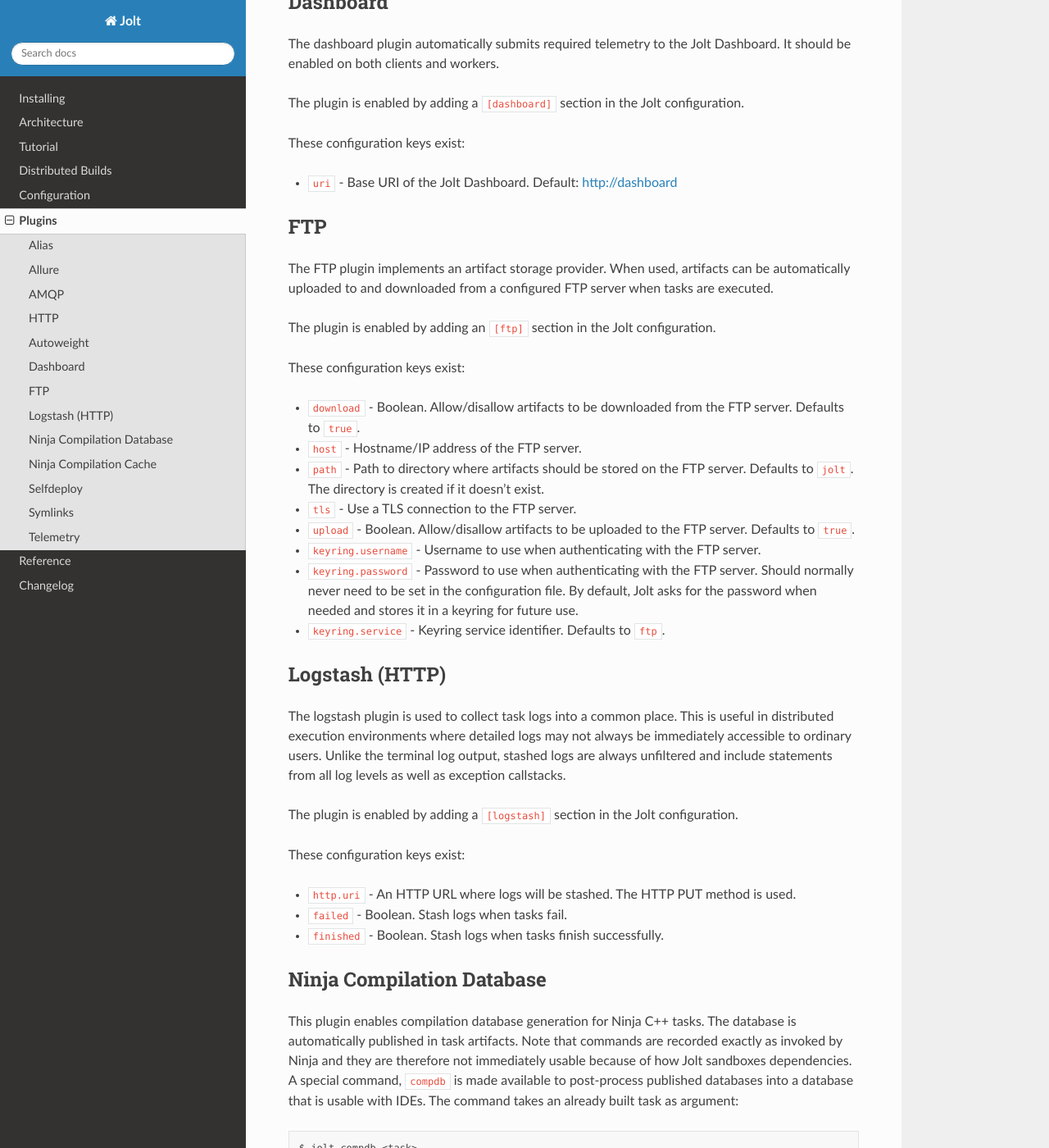
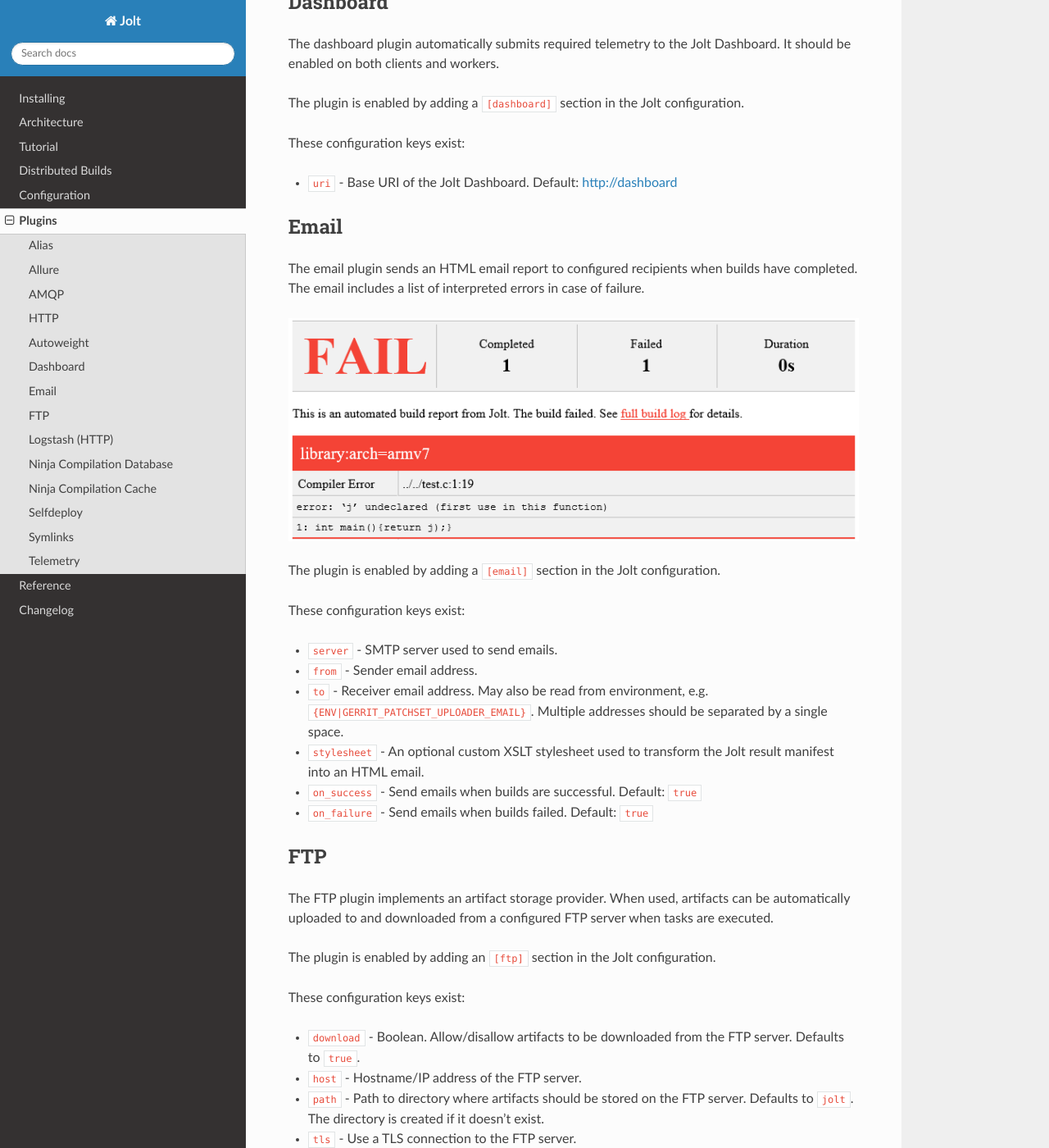
Before and after one commit to srand/jolt, a Sphinx documentation site: the page built from docs/plugins.rst, in a window 1280 px wide and 1400 px high, scrolled down 3218 px. Shown: the whole window at 82% size. Built offline with Sphinx 7.4.7 and the Read the Docs theme 2.0.0, drawn with Linux system fonts in a browser that asks for light colours.

Commit message:
email: add documentation in plugin section
Signed-off-by: Robert Andersson <robert.m.andersson@atlascopco.com>
Change-Id: Iab2a6c31d6b470876f43ca3a0da86c83a1144d80

```diff
--- a/docs/plugins.rst
+++ b/docs/plugins.rst
@@ -195,6 +195,31 @@
 * ``uri`` - Base URI of the Jolt Dashboard. Default: http://dashboard
 
 
+Email
+-----
+
+The email plugin sends an HTML email report to configured recipients
+when builds have completed. The email includes a list of interpreted
+errors in case of failure.
+
+.. image:: img/email.png
+
+The plugin is enabled by adding a ``[email]`` section in
+the Jolt configuration.
+
+These configuration keys exist:
+
+* ``server`` - SMTP server used to send emails.
+* ``from`` - Sender email address.
+* ``to`` - Receiver email address. May also be read from environment, e.g.
+  ``{ENV|GERRIT_PATCHSET_UPLOADER_EMAIL}``. Multiple addresses should be
+  separated by a single space.
+* ``stylesheet`` - An optional custom XSLT stylesheet used to transform the
+  Jolt result manifest into an HTML email.
+* ``on_success`` - Send emails when builds are successful. Default: ``true``
+* ``on_failure`` - Send emails when builds failed. Default: ``true``
+
+
 FTP
 -----------
 
```
Also changed, not shown: docs/img/email.png (added).
